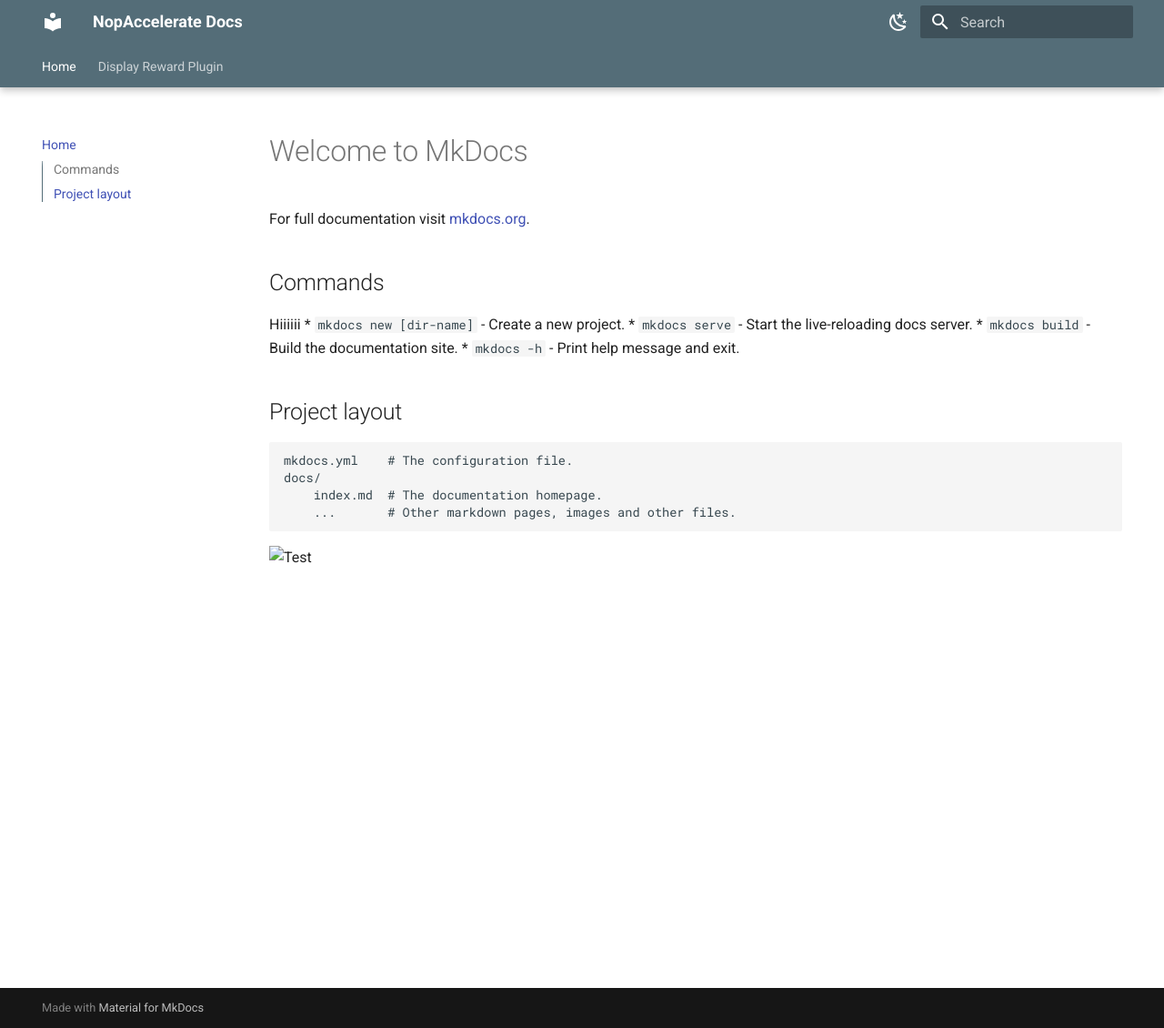
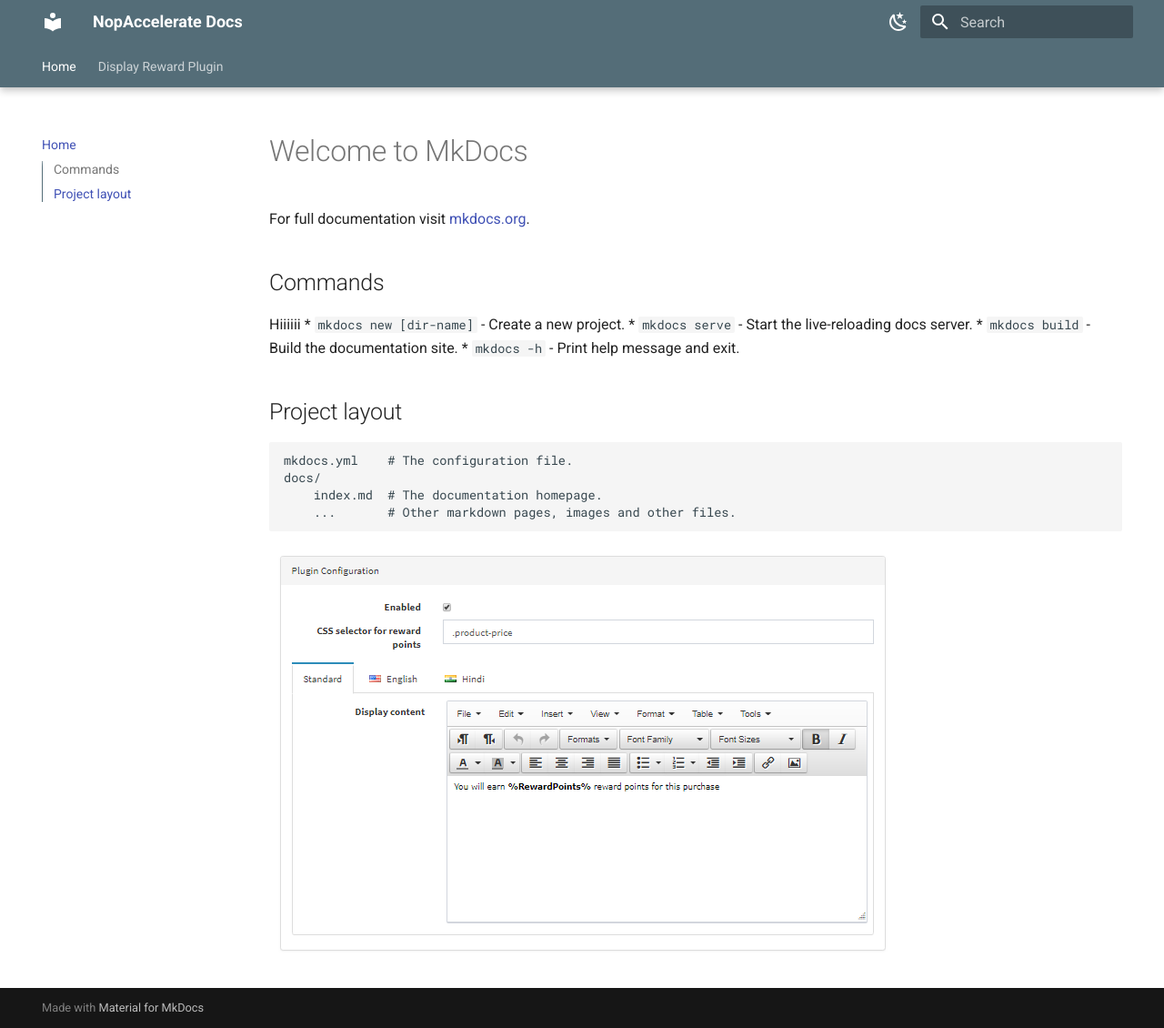
Before and after one commit to Akash-Raghav-DevOps/MKdocsTest, an MkDocs documentation site: the page built from docs/index.md, in a window 1280 px wide and 1130 px high. Shown: the whole window at 91% size. Built offline with MkDocs 1.6.1 and Material for MkDocs 9.7.7, drawn with Linux system fonts in a browser that asks for light colours.

Commit message:
Update index.md

```diff
--- a/docs/index.md
+++ b/docs/index.md
@@ -16,4 +16,4 @@ Hiiiiii
         index.md  # The documentation homepage.
         ...       # Other markdown pages, images and other files.
 
- ![Test](docs/img/DisplayRewardpoint_configure.png)
+ ![Test](./img/DisplayRewardpoint_configure.png)
```
